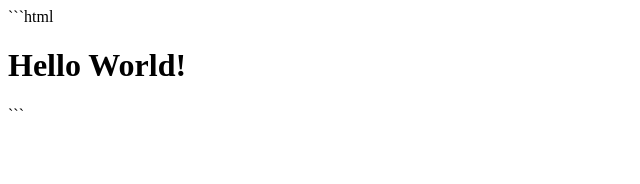
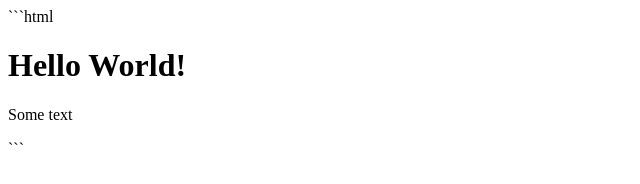
Before and after one commit to davitITguy/git-day-1-practice, a plain HTML site: page index.html in a window 1280 px wide. Shown: the full height of the page, 0-640 px from the left. Drawn offline with Linux system fonts and the light colour scheme.

Commit message:
Fleat: Last task on git

````diff
--- a/index.html
+++ b/index.html
@@ -3,10 +3,13 @@
 <html lang="en">
 <head>
   <meta charset="UTF-8">
-  <title>The main document 3</title>
+  <title>The main document</title>
 </head>
 <body>
   <h1>Hello World!</h1>
+  <p>
+    Some text
+  </p>
 </body>
 </html>
 ```
````
